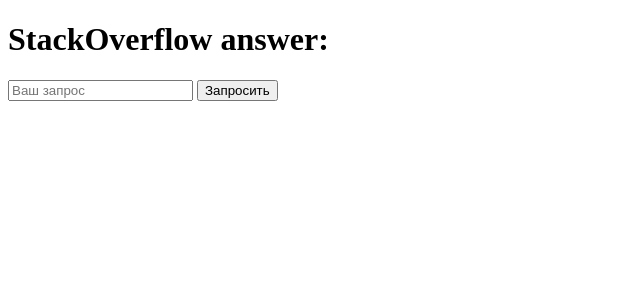
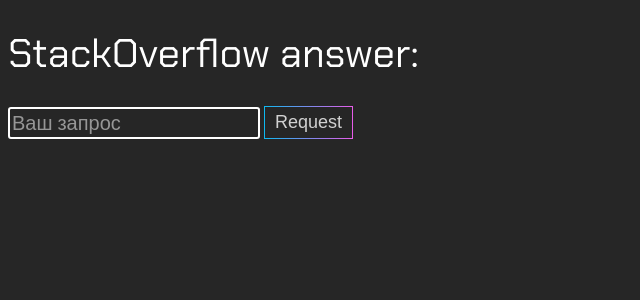
Before and after one commit to Huki4n/StackOverflow_parser, a Flask app: page /stackoverflow_set_request in a window 1280 px wide. Shown: the top 300 px of the page, without its empty margins (0-640 px from the left). Run offline with Flask 3, Linux system fonts and the light colour scheme.

Commit message:
add style

```diff
--- /dev/null
+++ b/static/style.css
@@ -0,0 +1,58 @@
+@import url('https://fonts.googleapis.com/css2?family=Chakra+Petch:wght@400;500;600;700&family=Roboto+Slab&family=Titan+One&display=swap');
+
+body{
+  background: rgb(38, 38, 38);
+  font-family: "Chakra Petch",sans-serif;
+  color: white;
+}
+.main__form {
+  margin-bottom: 2rem;
+}
+.main__header{
+  font-family: 'Chakra Petch', sans-serif;
+  font-size: 40px;
+  font-weight: 400;
+}
+.form__input{
+  font-size: 20px;
+  background: none;
+  border-radius: 3px;
+  border: 2px solid white;
+  color: white;
+
+   font-family: 'Chakra Petch', sans-serif;
+}
+.form__input::placeholder{
+  color: rgb(150, 150, 150);
+}
+.form__button {
+  position: relative;
+  border: 1px solid transparent;
+  border-image: linear-gradient(to right, #0db9f0, #e85ce9) 1;
+  background: none;
+  color: #d1d1d1;
+  font-size: 18px;
+  vertical-align: bottom;
+
+  padding: 5px 10px;
+  transition: color 150ms linear;
+}
+.form__button:hover {
+    color: white;
+}
+.form__button:before {
+  content: "";
+  opacity: 0;
+  position: absolute;
+  top: 0;
+  left: 0;
+  width: 100%;
+  height: 100%;
+  background: linear-gradient(to right, #0db9f0, #e85ce9);
+  transition: opacity,box-shadow 150ms linear;
+  z-index: -1000;
+}
+.form__button:hover:before {
+  opacity: 1;
+  box-shadow: -25px 4px 40px -3px #0db9f0,25px 4px 40px -3px #e85ce9;
+}
--- a/templates/index.html
+++ b/templates/index.html
@@ -3,7 +3,7 @@
 <head>
   <meta charset="UTF-8">
   <title>StackOverflow Parser</title>
-  <link href = "style.css" rel = "stylesheet" type = "text/css">
+  <link href = "../static/style.css" rel = "stylesheet" type = "text/css">
 </head>
 <body>
   <div class = "wrapper">
@@ -12,7 +12,7 @@
       <form action="/stackoverflow_get_request" method="post" class = "main__form form">
         <input type = "text" name = "problem" placeholder="Ваш запрос" class = "form__input" >
         <button type = "submit" class = "form__button">
-          Запросить
+          Request
         </button>
       </form>
       <div>
--- a/templates/style.css
+++ /dev/null
@@ -1,3 +0,0 @@
-.main__form{
-    margin-bottom: 2rem;
-}
```
